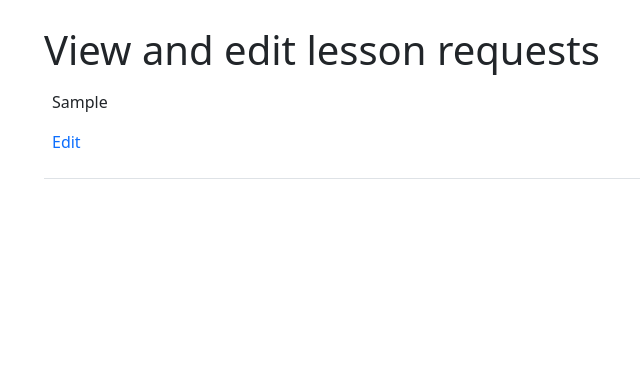
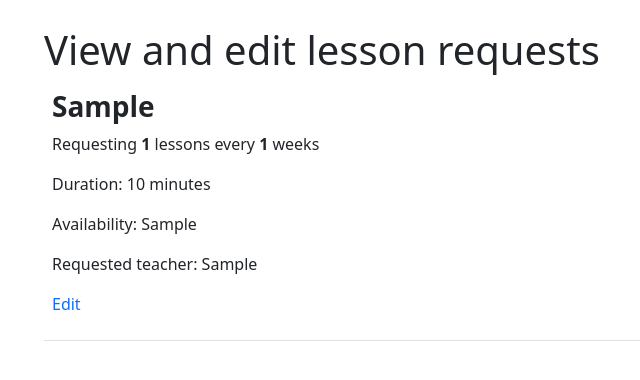
Before and after one commit to baldeep-gill/seg-cw1, a Django app: page /student/requests/ in a window 1280 px wide. Shown: the part 56-436 px from the top of the page, without its empty margins (38-678 px from the left). Run offline with Django 4.2, Linux system fonts and the light colour scheme; a user stored in the database is signed in; tables that the repository leaves empty hold one stand-in row (values such as "Sample post"); some libraries are stand-ins or nearby versions.

Commit message:
Tidy up show requests page

```diff
--- a/lessons/templates/show_requests.html
+++ b/lessons/templates/show_requests.html
@@ -10,7 +10,11 @@
                 {% for lesson in lesson_requests %}
                     <tr>
                         <td>
-                            <p>{{ lesson.topic }}</p>
+                            <h3><b>{{ lesson.topic }}</b></h3>
+                            <p>Requesting <b>{{ lesson.lessonNum}}</b> lessons every <b>{{ lesson.interval }}</b> weeks</p>
+                            <p>Duration: {{ lesson.duration }} minutes</p>
+                            <p>Availability: {{ lesson.availability }}</p>
+                            <p>Requested teacher: {{ lesson.teacher }} </p>
                             <p><a href="{% url 'edit_requests' lesson.id %}">Edit</a></p>
                         </td>
                     </tr>
```
